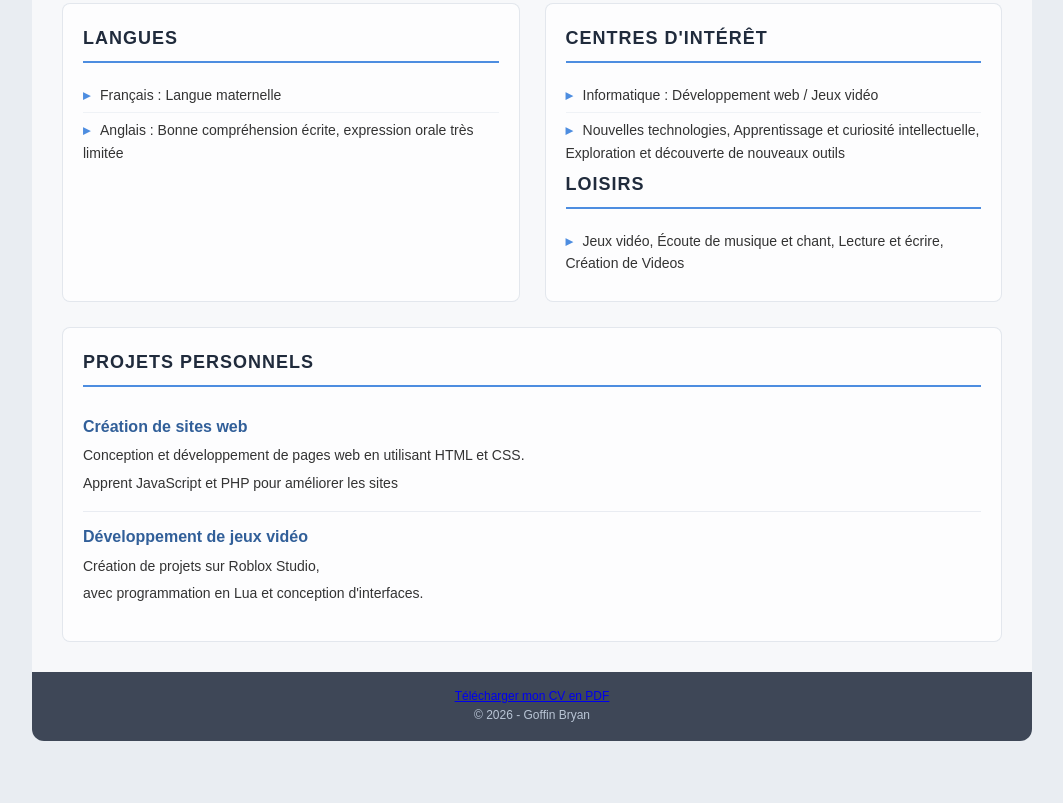
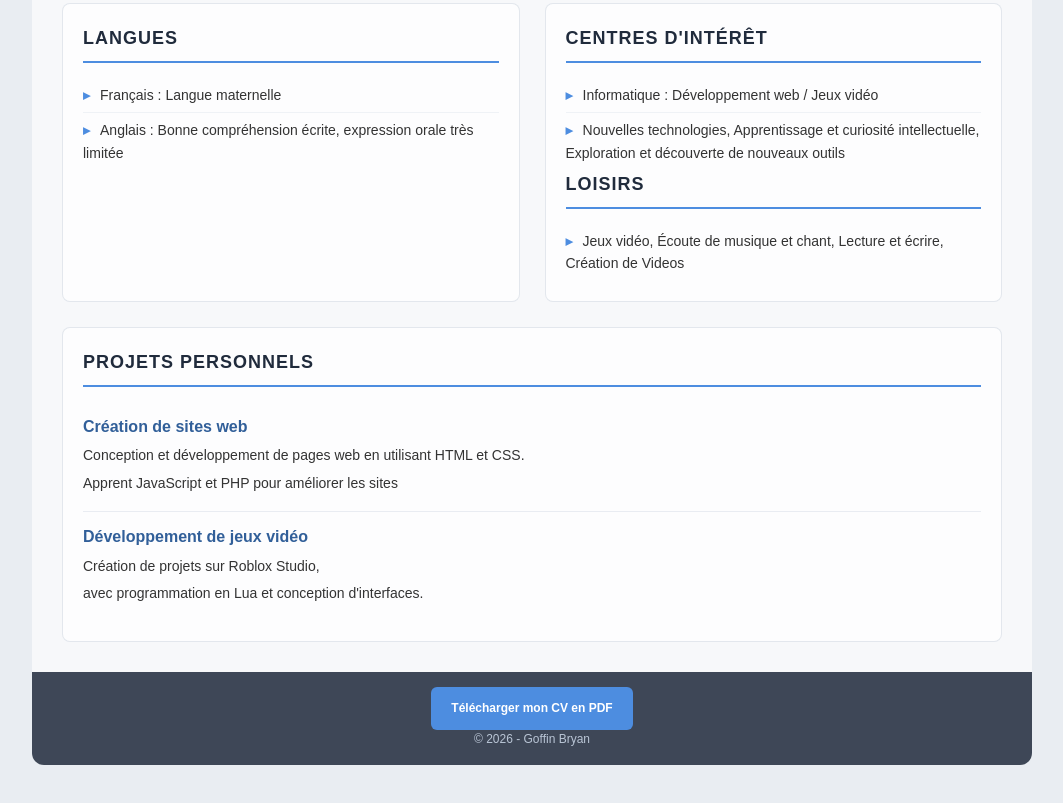
Before and after one commit to Baryalis/Baryalis.github.io, a plain HTML site: page index.html in a window 1280 px wide. Shown: the part 1198-2001 px from the top of the page, without its empty margins (108-1171 px from the left). Before the commit the page ends 1979 px from the top, so only its background shows below. Drawn offline with Linux system fonts and the light colour scheme.

Commit message:
Refactor CSS for general configuration and layout

```diff
--- a/style.css
+++ b/style.css
@@ -23,6 +23,20 @@ main,
 body > footer {
     max-width: 1000px;
     margin: auto;
+}
+.btn-download {
+    display: inline-block;
+    padding: 12px 20px;
+    background: #4d8de0;
+    color: white;
+    text-decoration: none;
+    border-radius: 6px;
+    font-weight: bold;
+    transition: 0.3s;
+}
+.btn-download:hover {
+    background: #315f99;
+    transform: translateY(-3px);
 }
 
 /* =========================
```
